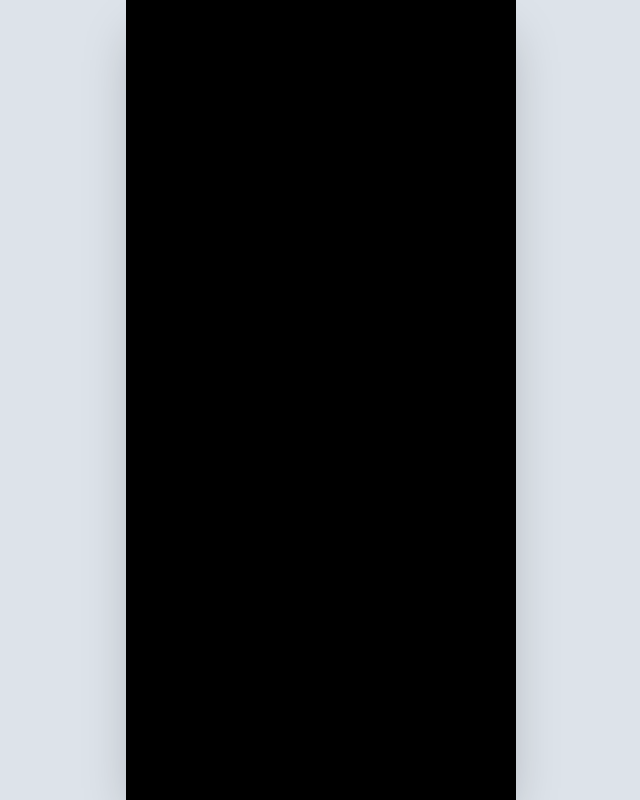
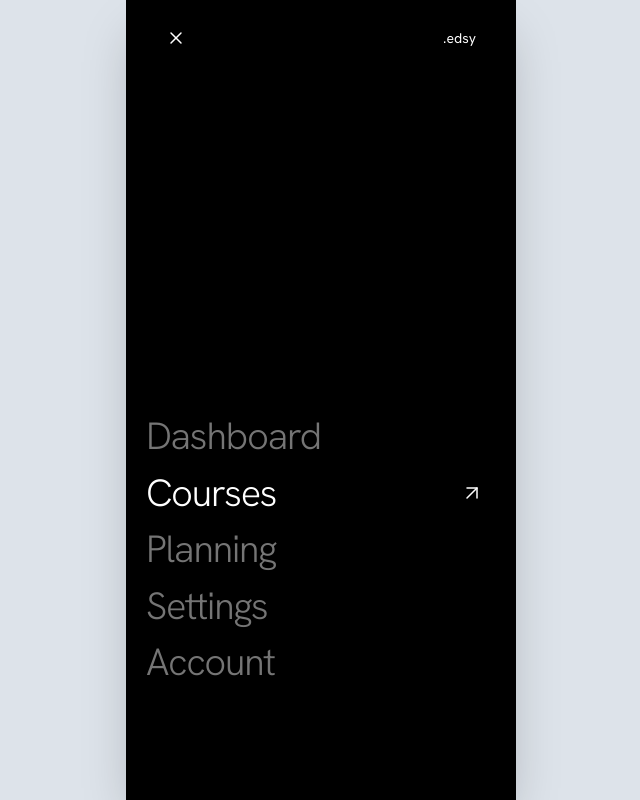
Before and after one commit to Neel3301/notes, a React (Vite) app: page /menu in a window 1280 px wide. Before the commit this address had no page. Shown: the whole page, without its empty margins (319-959 px from the left). Built offline with nearby package versions, Linux system fonts and the light colour scheme.

Commit message:
14. Menu overlay screen

```diff
--- a/src/App.jsx
+++ b/src/App.jsx
@@ -6,6 +6,7 @@ import ComponentsScreen from './screens/ComponentsScreen';
 import StudyPlanningScreen from './screens/StudyPlanningScreen';
 import CourseOverviewScreen from './screens/CourseOverviewScreen';
 import CourseDetailScreen from './screens/CourseDetailScreen';
+import MenuScreen from './screens/MenuScreen';
 import {
   tokenColors,
   tokenTypography,
@@ -15,6 +16,7 @@ import {
   studyPlanningData,
   courseOverviewData,
   courseDetailData,
+  menuData,
 } from './data/content';
 
 export default function App() {
@@ -91,6 +93,15 @@ export default function App() {
             }
           />
           <Route
+            path="/menu"
+            element={
+              <MenuScreen
+                header={menuData.header}
+                items={menuData.items}
+              />
+            }
+          />
+          <Route
             path="/"
             element={<Navigate to="/study-planning" replace />}
           />
--- a/src/components/ui/MenuItem.jsx
+++ b/src/components/ui/MenuItem.jsx
@@ -35,7 +35,7 @@ export default function MenuItem({
       </span>
 
       {active && (
-        <span className="text-text-primary flex items-center justify-center pr-1 transition-transform group-hover:translate-x-0.5 group-hover:-translate-y-0.5">
+        <span className="text-text-primary flex items-center justify-center pr-3 transition-transform group-hover:translate-x-0.5 group-hover:-translate-y-0.5">
           <ArrowUpRight className="w-6 h-6 stroke-[1.5]" />
         </span>
       )}
--- /dev/null
+++ b/src/screens/MenuScreen.jsx
@@ -0,0 +1,76 @@
+import React, { useState } from 'react';
+import { motion } from 'framer-motion';
+import AppHeader from '../components/layout/AppHeader';
+import MenuItem from '../components/ui/MenuItem';
+
+/**
+ * MenuScreen component
+ * Full-screen navigation overlay.
+ * Uses Framer Motion for a smooth fade-and-slide-up transition.
+ * Features typographic menu items with right arrow active indicators.
+ *
+ * All content received via props according to project rules.
+ */
+export default function MenuScreen({
+  header = { left: 'close', logo: '.edsy' },
+  items = [],
+  activeId,
+  onClose,
+  onNavigate,
+  className = '',
+}) {
+  const [selectedId, setSelectedId] = useState(
+    activeId || items.find((item) => item.active)?.id || 'menu-courses'
+  );
+
+  const handleSelect = (item) => {
+    setSelectedId(item.id);
+    onNavigate?.(item);
+  };
+
+  const containerVariants = {
+    hidden: { opacity: 0.9, y: 8 },
+    visible: {
+      opacity: 1,
+      y: 0,
+      transition: {
+        duration: 0.2,
+        ease: 'easeOut',
+      },
+    },
+    exit: {
+      opacity: 0,
+      y: 8,
+      transition: { duration: 0.15, ease: 'easeIn' },
+    },
+  };
+
+  return (
+    <motion.div
+      variants={containerVariants}
+      initial="hidden"
+      animate="visible"
+      exit="exit"
+      className={`w-full min-h-screen bg-screen text-text-primary px-5 pt-3 pb-16 flex flex-col justify-between select-none ${className}`}
+    >
+      {/* Top Header */}
+      <AppHeader
+        left={header.left || 'close'}
+        logo={header.logo || '.edsy'}
+        onLeftClick={onClose}
+      />
+
+      {/* Menu items list anchored in lower-middle section matching menu.jpg */}
+      <div className="w-full flex flex-col gap-1.5 mt-auto pb-12">
+        {items.map((item) => (
+          <MenuItem
+            key={item.id}
+            label={item.label}
+            active={selectedId === item.id}
+            onClick={() => handleSelect(item)}
+          />
+        ))}
+      </div>
+    </motion.div>
+  );
+}
```
Also changed, not shown: 1 other file (tests, documents, lock files or other folders).
